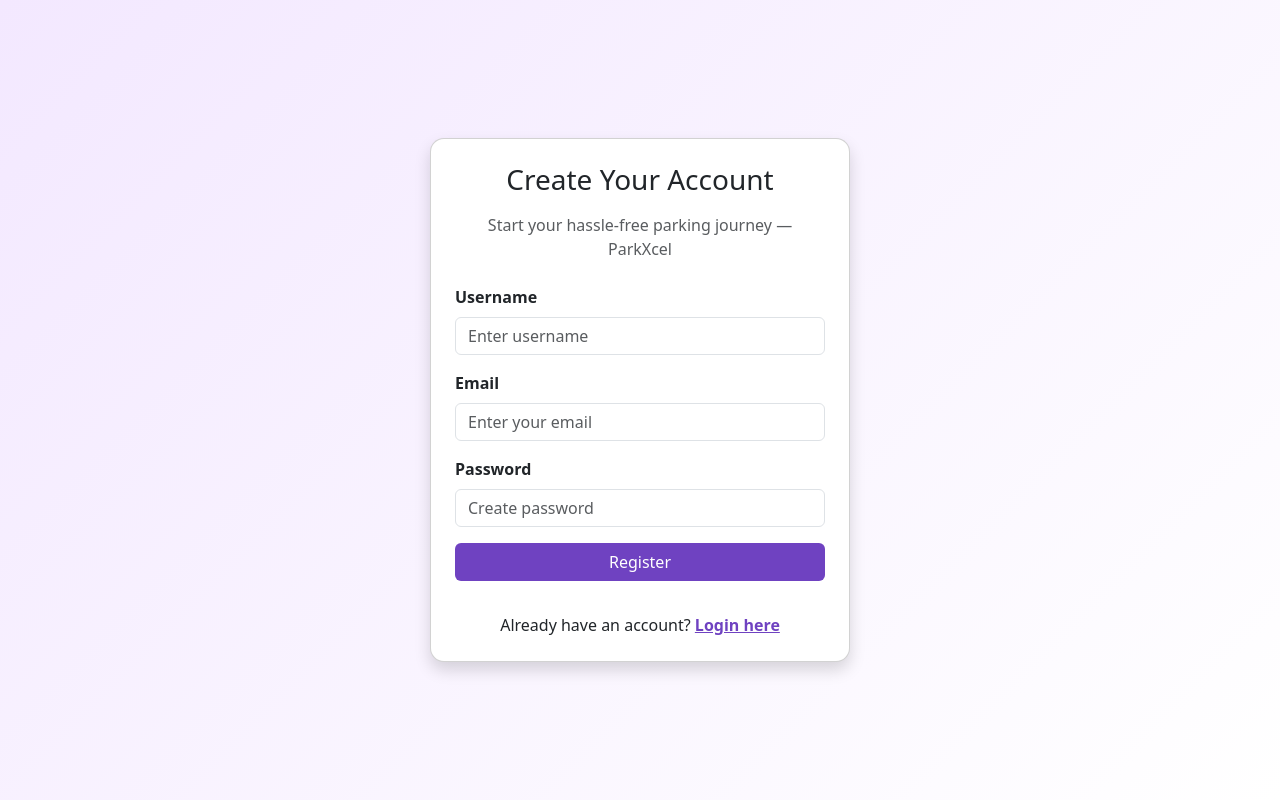
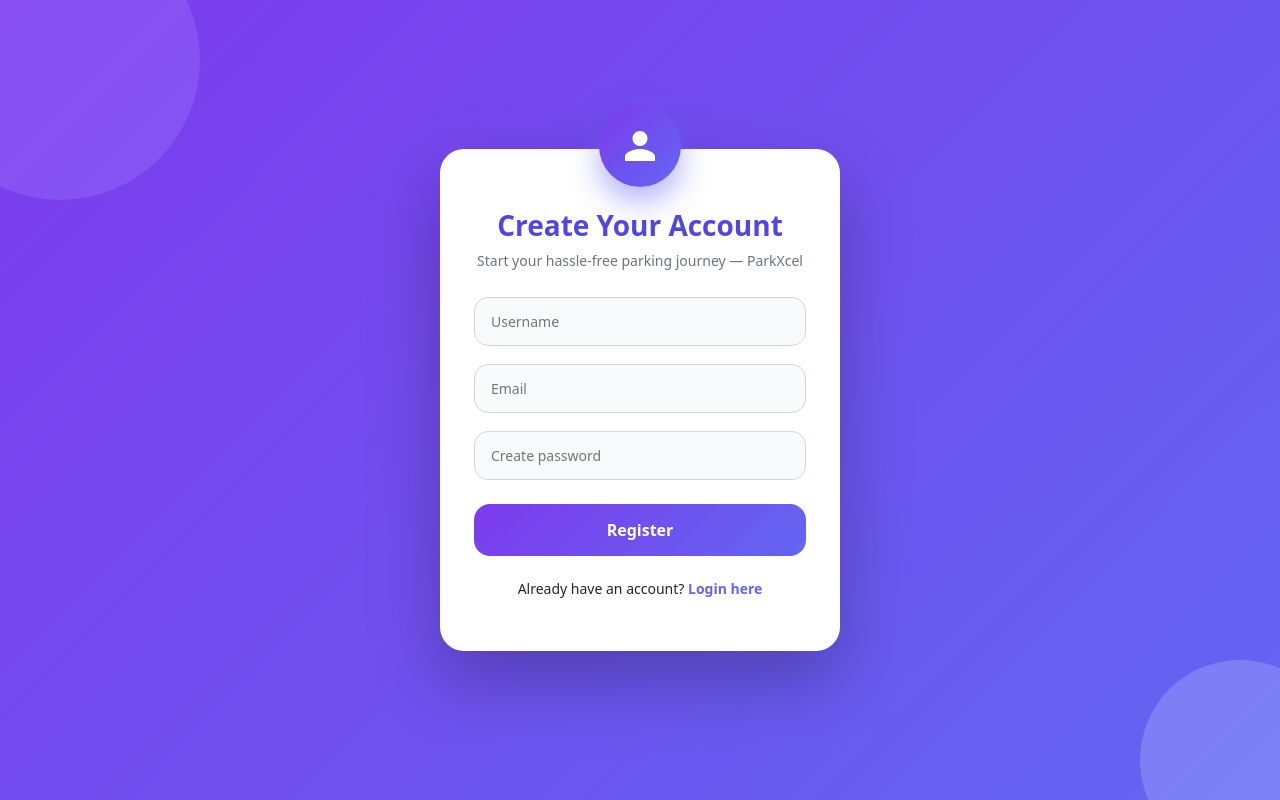
Before and after one commit to AnshiHub19/ParkXcel-vehicle_parking_app-FRONTEND, a Vue app: page /register in a window 1280 px wide. Built offline with nearby package versions, Linux system fonts and the light colour scheme.

Commit message:
Update Register_P.vue

```diff
--- a/src/views/Register_P.vue
+++ b/src/views/Register_P.vue
@@ -1,40 +1,70 @@
 <template>
-  <div class="d-flex vh-100 align-items-center justify-content-center" style="background: linear-gradient(135deg, #f3e8ff, #ffffff);">
-    <div class="card shadow p-4" style="width: 420px; border-radius: 14px;">
-      <h3 class="text-center text-purple mb-3">Create Your Account</h3>
-      <p class="text-muted text-center mb-4">Start your hassle-free parking journey — ParkXcel</p>
+  <div class="register-wrapper">
+    <!-- decorative shapes -->
+    <div class="shape shape-1"></div>
+    <div class="shape shape-2"></div>
+
+    <div class="register-card">
+      <!-- top badge -->
+      <div class="register-badge">
+        <svg width="36" height="36" viewBox="0 0 24 24" fill="none">
+          <path
+            d="M12 12c2.76 0 5-2.24 5-5s-2.24-5-5-5-5 2.24-5 5 2.24 5 5 5Zm0 2c-3.33 0-10 1.67-10 5v3h20v-3c0-3.33-6.67-5-10-5Z"
+            fill="white"
+          />
+        </svg>
+      </div>
+
+      <h3 class="title">Create Your Account</h3>
+      <p class="subtitle">
+        Start your hassle-free parking journey — ParkXcel
+      </p>
 
       <form @submit.prevent="doRegister">
-        <div class="mb-3">
-          <label class="form-label fw-bold">Username</label>
-          <input v-model="username" class="form-control" placeholder="Enter username" required />
+        <div class="input-group">
+          <input
+            v-model="username"
+            type="text"
+            placeholder="Username"
+            required
+          />
         </div>
 
-        <div class="mb-3">
-          <label class="form-label fw-bold">Email</label>
-          <input v-model="email" type="email" class="form-control" placeholder="Enter your email" required />
+        <div class="input-group">
+          <input
+            v-model="email"
+            type="email"
+            placeholder="Email"
+            required
+          />
         </div>
 
-        <div class="mb-3">
-          <label class="form-label fw-bold">Password</label>
-          <input v-model="password" type="password" class="form-control" placeholder="Create password" minlength="6" required />
+        <div class="input-group">
+          <input
+            v-model="password"
+            type="password"
+            placeholder="Create password"
+            minlength="6"
+            required
+          />
         </div>
 
-        <button class="btn w-100 text-white" style="background-color:#6f42c1;" type="submit">Register</button>
+        <button class="register-btn" type="submit">
+          Register
+        </button>
 
-        <div class="mt-3 text-center">
-          <p class="text-danger" v-if="error">{{ error }}</p>
-          <p class="text-success" v-if="success">{{ success }}</p>
-        </div>
+        <p class="error" v-if="error">{{ error }}</p>
+        <p class="success" v-if="success">{{ success }}</p>
       </form>
 
-      <p class="text-center mt-3 mb-0">
+      <p class="footer-text">
         Already have an account?
-        <router-link to="/login" style="color:#6f42c1; font-weight:600;">Login here</router-link>
+        <router-link to="/login">Login here</router-link>
       </p>
     </div>
   </div>
 </template>
+
 <script>
 import API from "@/api";
 
@@ -46,7 +76,7 @@ export default {
       email: "",
       password: "",
       error: "",
-      success: "",
+      success: ""
     };
   },
   methods: {
@@ -58,7 +88,7 @@ export default {
         const res = await API.post("/register", {
           username: this.username,
           email: this.email,
-          password: this.password,
+          password: this.password
         });
 
         if (res.status === 200 || res.status === 201) {
@@ -72,7 +102,138 @@ export default {
           err.response?.data?.message ||
           "Registration failed — please try again.";
       }
-    },
-  },
+    }
+  }
 };
 </script>
+
+<style scoped>
+/* ---------- Background ---------- */
+.register-wrapper {
+  min-height: 100vh;
+  background: linear-gradient(135deg, #7c3aed, #6366f1);
+  display: flex;
+  align-items: center;
+  justify-content: center;
+  position: relative;
+  overflow: hidden;
+}
+
+/* ---------- Shapes ---------- */
+.shape {
+  position: absolute;
+  border-radius: 50%;
+  opacity: 0.25;
+}
+
+.shape-1 {
+  width: 280px;
+  height: 280px;
+  background: #a78bfa;
+  top: -80px;
+  left: -80px;
+}
+
+.shape-2 {
+  width: 200px;
+  height: 200px;
+  background: #c7d2fe;
+  bottom: -60px;
+  right: -60px;
+}
+
+/* ---------- Card ---------- */
+.register-card {
+  background: white;
+  width: 400px;
+  padding: 52px 34px 36px;
+  border-radius: 24px;
+  box-shadow: 0 30px 70px rgba(0, 0, 0, 0.25);
+  text-align: center;
+  position: relative;
+  z-index: 2;
+}
+
+/* ---------- Badge ---------- */
+.register-badge {
+  width: 82px;
+  height: 82px;
+  background: linear-gradient(135deg, #7c3aed, #6366f1);
+  border-radius: 50%;
+  display: flex;
+  align-items: center;
+  justify-content: center;
+  margin: -96px auto 22px;
+  box-shadow: 0 14px 30px rgba(99, 102, 241, 0.5);
+}
+
+/* ---------- Text ---------- */
+.title {
+  font-weight: 600;
+  color: #4f46e5;
+}
+
+.subtitle {
+  font-size: 14px;
+  color: #6b7280;
+  margin-bottom: 26px;
+}
+
+/* ---------- Inputs ---------- */
+.input-group input {
+  width: 100%;
+  padding: 13px 16px;
+  border-radius: 14px;
+  border: 1px solid #d1d5db;
+  margin-bottom: 18px;
+  font-size: 14px;
+  background: #f9fafb;
+}
+
+.input-group input:focus {
+  outline: none;
+  border-color: #6366f1;
+  box-shadow: 0 0 0 3px rgba(99, 102, 241, 0.18);
+}
+
+/* ---------- Button ---------- */
+.register-btn {
+  width: 100%;
+  padding: 14px;
+  border-radius: 16px;
+  border: none;
+  background: linear-gradient(135deg, #7c3aed, #6366f1);
+  color: white;
+  font-weight: 600;
+  margin-top: 6px;
+}
+
+.register-btn:hover {
+  opacity: 0.96;
+}
+
+/* ---------- Messages ---------- */
+.error {
+  color: #dc2626;
+  font-size: 14px;
+  margin-top: 12px;
+}
+
+.success {
+  color: #16a34a;
+  font-size: 14px;
+  margin-top: 12px;
+}
+
+/* ---------- Footer ---------- */
+.footer-text {
+  margin-top: 22px;
+  font-size: 14px;
+}
+
+.footer-text a {
+  color: #6366f1;
+  font-weight: 600;
+  text-decoration: none;
+}
+</style>
```
